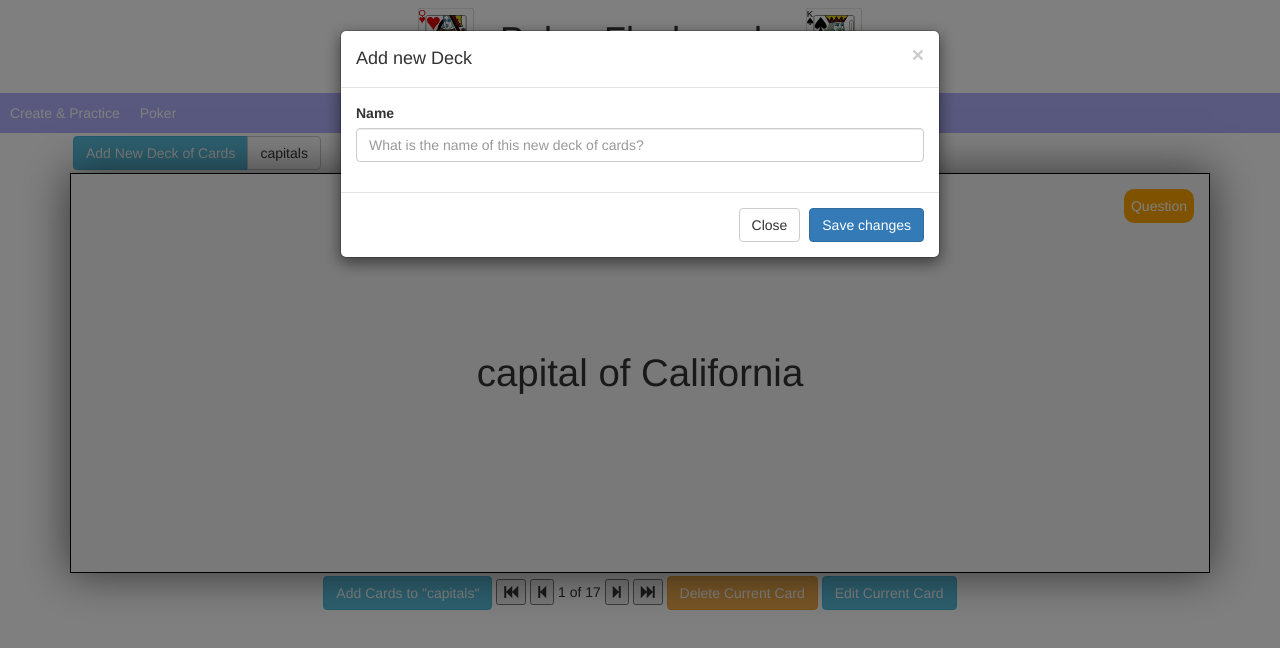
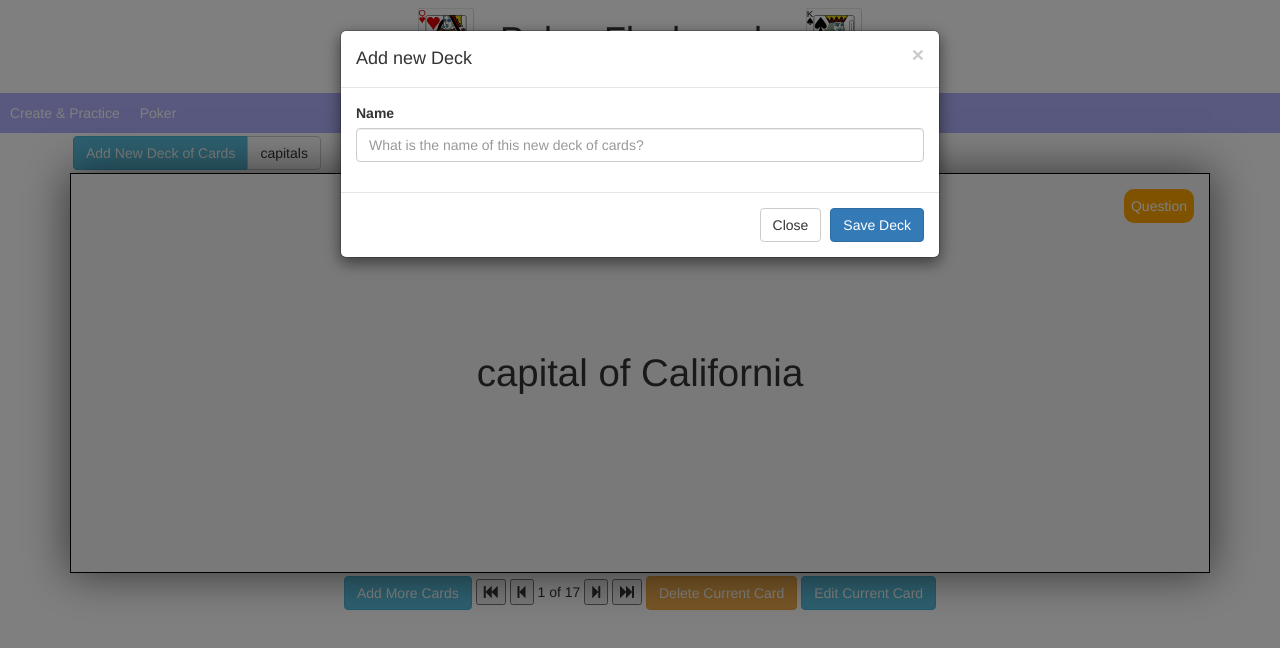
Before and after one commit to royceleung/PokerCards, a website: page client/index.html at #/flashCards in a window 1280 px wide. Both pictures are taken after a click on the button "Add New Deck of Cards". Drawn offline with nearby package versions, Linux system fonts and the light colour scheme; some packages are replaced by stand-ins of ours.

```diff
--- a/client/views/flashCards.html
+++ b/client/views/flashCards.html
@@ -21,7 +21,7 @@
             </div>
             <div class="modal-footer">
               <button type="button" class="btn btn-default" data-dismiss="modal">Close</button>
-              <button type="button" class="btn btn-primary" ng-click="addNewCategory()" data-dismiss="modal">Save changes</button>
+              <button type="button" class="btn btn-primary" ng-click="addNewCategory()" data-dismiss="modal">Save Deck</button>
             </div>
           </div>
         </div>
@@ -36,7 +36,7 @@
       <div ng-show="!flipped">{{currentFlashCard.answer}}</div>
     </div>
     <div class="flashButtons">
-      <button type="button" class="btn btn-info" data-toggle="modal" data-target="#myModal">Add Cards to "{{category}}"</button>
+      <button type="button" class="btn btn-info" data-toggle="modal" data-target="#myModal">Add More Cards</button>
 
       <!-- Modal -->
       <div class="modal fade" id="myModal" tabindex="-1" role="dialog" aria-labelledby="myModalLabel">
@@ -62,7 +62,7 @@
             </div>
             <div class="modal-footer">
               <button type="button" class="btn btn-default" data-dismiss="modal" ng-click="success=''">Close</button>
-              <button type="button" class="btn btn-primary" ng-click="saveCard()">Save changes</button>
+              <button type="button" class="btn btn-primary" ng-click="saveCard()">Save Card</button>
             </div>
           </div>
         </div>
@@ -72,18 +72,18 @@
       <button type="button" ng-click="changeFlashCard(0)"><i class="fa fa-fast-backward"></i></button>
       <button type="button" ng-click="changeFlashCard(index-1)"><i class="fa fa-step-backward"></i></button>
       <span class="numCards" ng-show="data[category].length">{{index+1}} of {{data[category].length}}</span>
-      <span class="numCards" ng-show="!data[category].length"> No Cards Yet></span>
+      <span class="numCards" ng-show="!data[category].length"> No Cards Yet</span>
       <button type="button" ng-click="changeFlashCard(index+1)"><i class="fa fa-step-forward"></i></button>
       <button type="button"  ng-click="changeFlashCard(data[category].length-1)"><i class="fa fa-fast-forward"></i></button>
-      <button type="button" class="btn btn-warning" ng-click="deleteCurrentCard()">Delete Current Card</button>
-      <button type="button" class="btn btn-info" data-toggle="modal" data-target="#editCard">Edit Current Card</button>
+      <button type="button" class="btn btn-warning" ng-click="deleteCurrentCard()" ng-disabled="!data[category].length">Delete Current Card</button>
+      <button type="button" class="btn btn-info" data-toggle="modal" data-target="#editCard" ng-disabled="!data[category].length">Edit Current Card</button>
        <!-- Modal -->
       <div class="modal fade" id="editCard" tabindex="-1" role="dialog" aria-labelledby="editCardLabel">
         <div class="modal-dialog" role="document">
           <div class="modal-content">
             <div class="modal-header">
               <button type="button" class="close" data-dismiss="modal" aria-label="Close"><span aria-hidden="true">&times;</span></button>
-              <h4 class="modal-title" id="myModalLabel">Edit Mode</h4>
+              <h4 class="modal-title" id="myModalLabel">Edit Card</h4>
             </div>
             <div class="modal-body">
               <form>
@@ -99,7 +99,7 @@
             </div>
             <div class="modal-footer">
               <button type="button" class="btn btn-default" data-dismiss="modal">Close</button>
-              <button type="button" class="btn btn-primary" ng-click="editCurrentCard()" data-dismiss="modal">Save changes</button>
+              <button type="button" class="btn btn-primary" ng-click="editCurrentCard()" data-dismiss="modal">Save Changes</button>
             </div>
           </div>
         </div>
```
Also changed, not shown: 1 other file.
